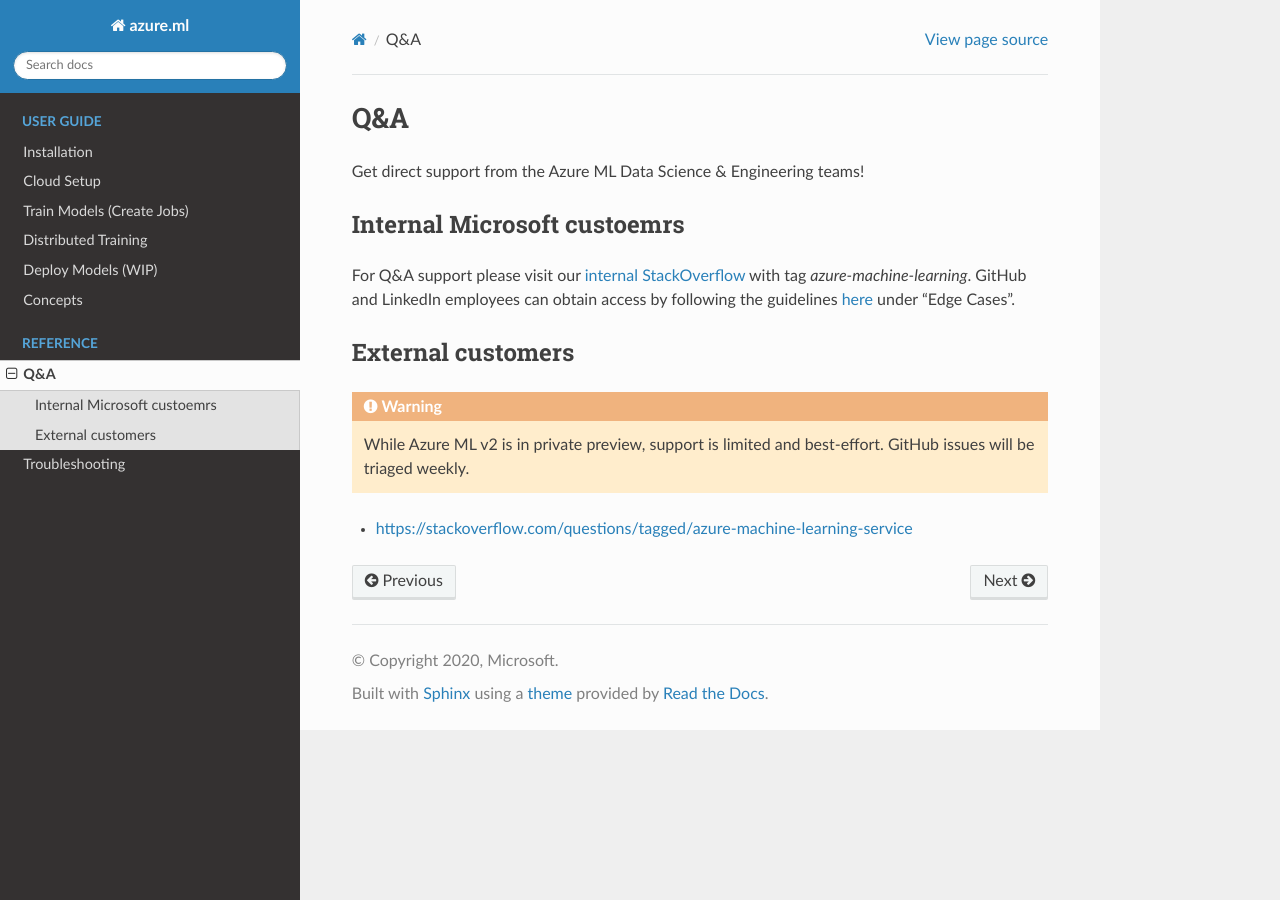
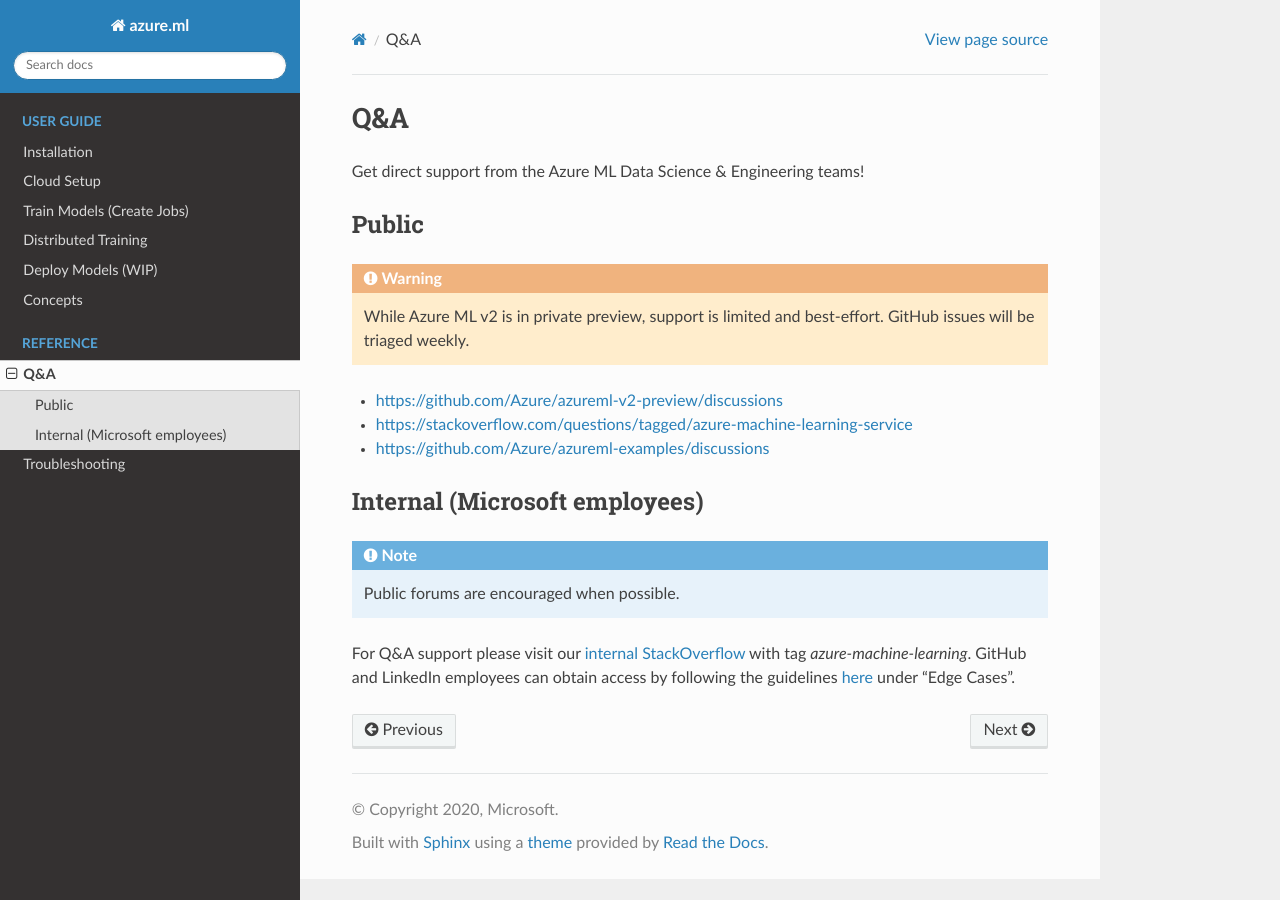
Before and after one commit to wenyang/azureml-v2-preview, a Sphinx documentation site: the page built from docs/reference/qna.rst, in a window 1280 px wide. Built offline with Sphinx 7.4.7 and the Read the Docs theme 2.0.0, drawn with Linux system fonts in a browser that asks for light colours; pages that are not in the unit, such as notebooks, are missing from menus.

Commit message:
Update qna.rst

```diff
--- a/docs/reference/qna.rst
+++ b/docs/reference/qna.rst
@@ -3,15 +3,20 @@
 
 Get direct support from the Azure ML Data Science & Engineering teams!
 
-Internal Microsoft custoemrs
---------
-
-For Q&A support please visit our `internal StackOverflow <http://aka.ms/stackoverflow>`_ with tag `azure-machine-learning`. GitHub and LinkedIn employees can obtain access by following the guidelines `here <https://www.1eswiki.com/wiki/Stack_Overflow_At_Microsoft_Access>`_ under "Edge Cases".
-
-External customers
---------
+Public
+------
 
 .. warning::
     While Azure ML v2 is in private preview, support is limited and best-effort. GitHub issues will be triaged weekly.
 
+- https://github.com/Azure/azureml-v2-preview/discussions
 - https://stackoverflow.com/questions/tagged/azure-machine-learning-service
+- https://github.com/Azure/azureml-examples/discussions
+
+Internal (Microsoft employees)
+------------------------------
+
+.. note::
+    Public forums are encouraged when possible.
+
+For Q&A support please visit our `internal StackOverflow <http://aka.ms/stackoverflow>`_ with tag `azure-machine-learning`. GitHub and LinkedIn employees can obtain access by following the guidelines `here <https://www.1eswiki.com/wiki/Stack_Overflow_At_Microsoft_Access>`_ under "Edge Cases".
```
